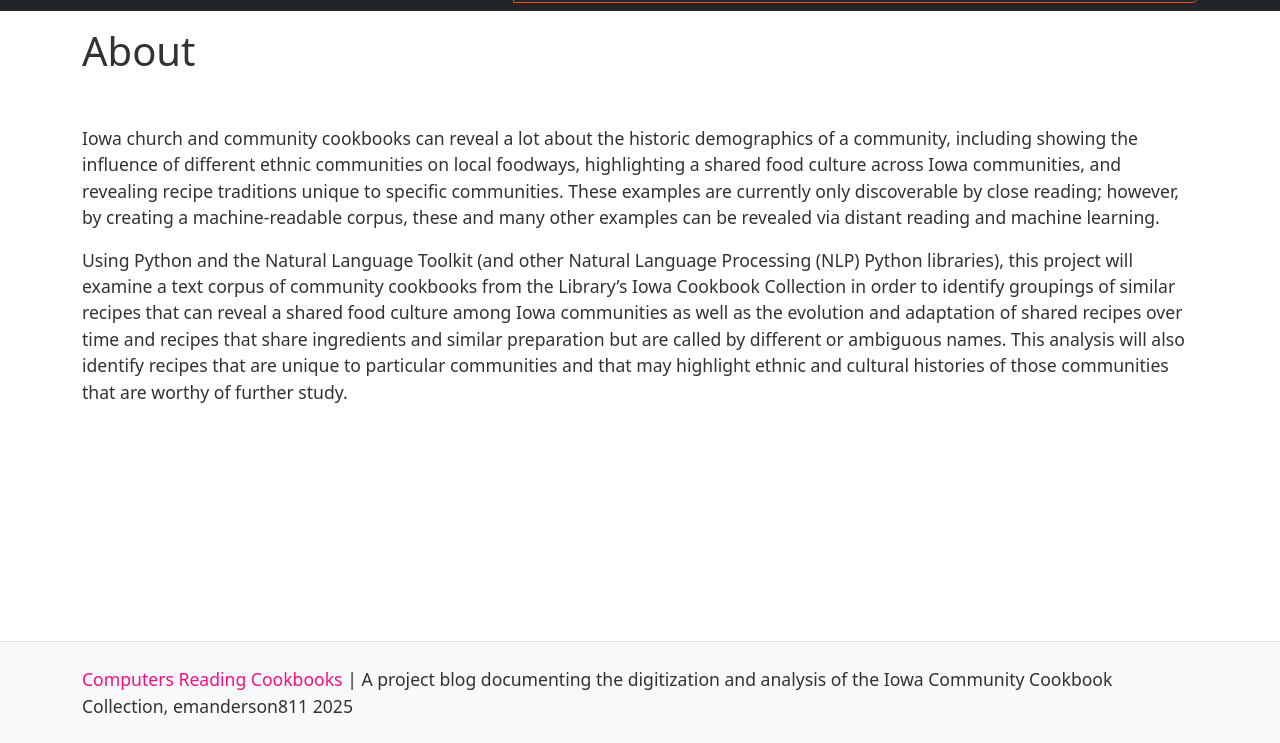
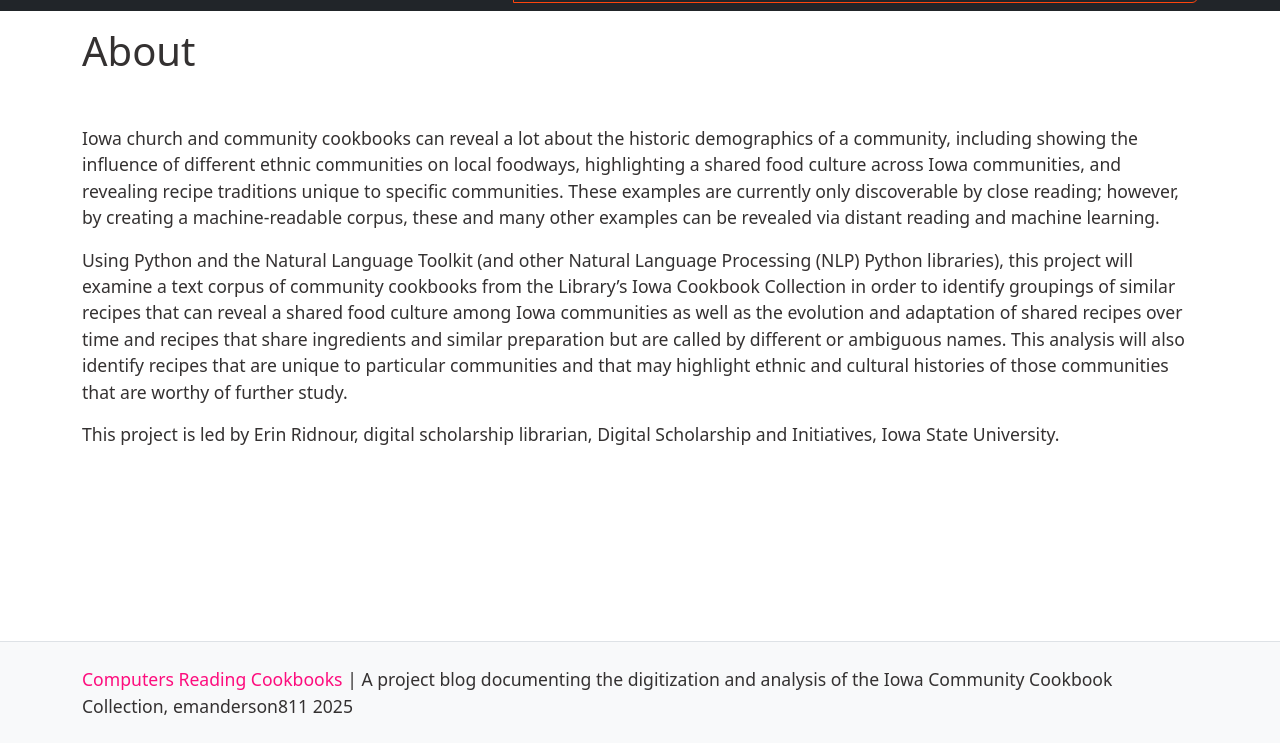
Before and after one commit to emanderson811/computers-reading-cookbooks, a Jekyll site: the page built from pages/about.md, in a window 1280 px wide, cut to the strip 157-900 px from the top of the page. Built offline with Jekyll 4.4.1, drawn with Linux system fonts in a browser that asks for light colours.

Commit message:
update about

```diff
--- a/pages/about.md
+++ b/pages/about.md
@@ -8,3 +8,5 @@ nav-order: 2
 Iowa church and community cookbooks can reveal a lot about the historic demographics of a community, including showing the influence of different ethnic communities on local foodways, highlighting a shared food culture across Iowa communities, and revealing recipe traditions unique to specific communities. These examples are currently only discoverable by close reading; however, by creating a machine-readable corpus, these and many other examples can be revealed via distant reading and machine learning.
 
 Using Python and the Natural Language Toolkit (and other Natural Language Processing (NLP) Python libraries), this project will examine a text corpus of community cookbooks from the Library’s Iowa Cookbook Collection in order to identify groupings of similar recipes that can reveal a shared food culture among Iowa communities as well as the evolution and adaptation of shared recipes over time and recipes that share ingredients and similar preparation but are called by different or ambiguous names. This analysis will also identify recipes that are unique to particular communities and that may highlight ethnic and cultural histories of those communities that are worthy of further study.
+
+This project is led by Erin Ridnour, digital scholarship librarian, Digital Scholarship and Initiatives, Iowa State University.
```
